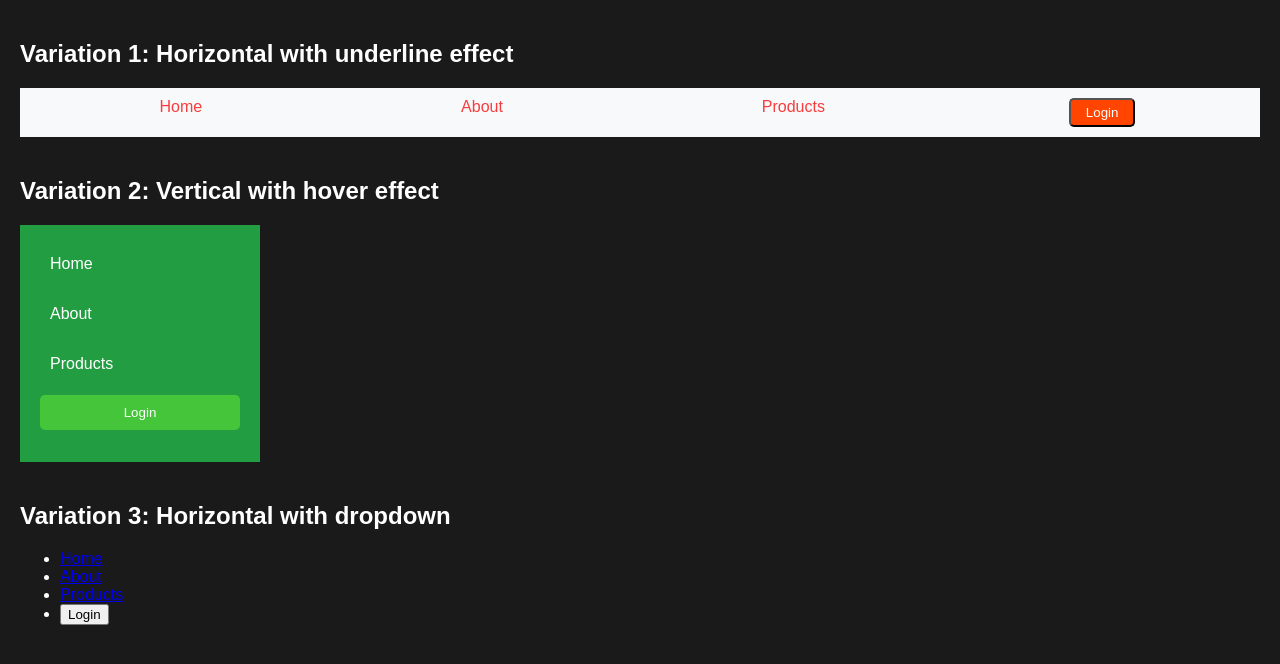
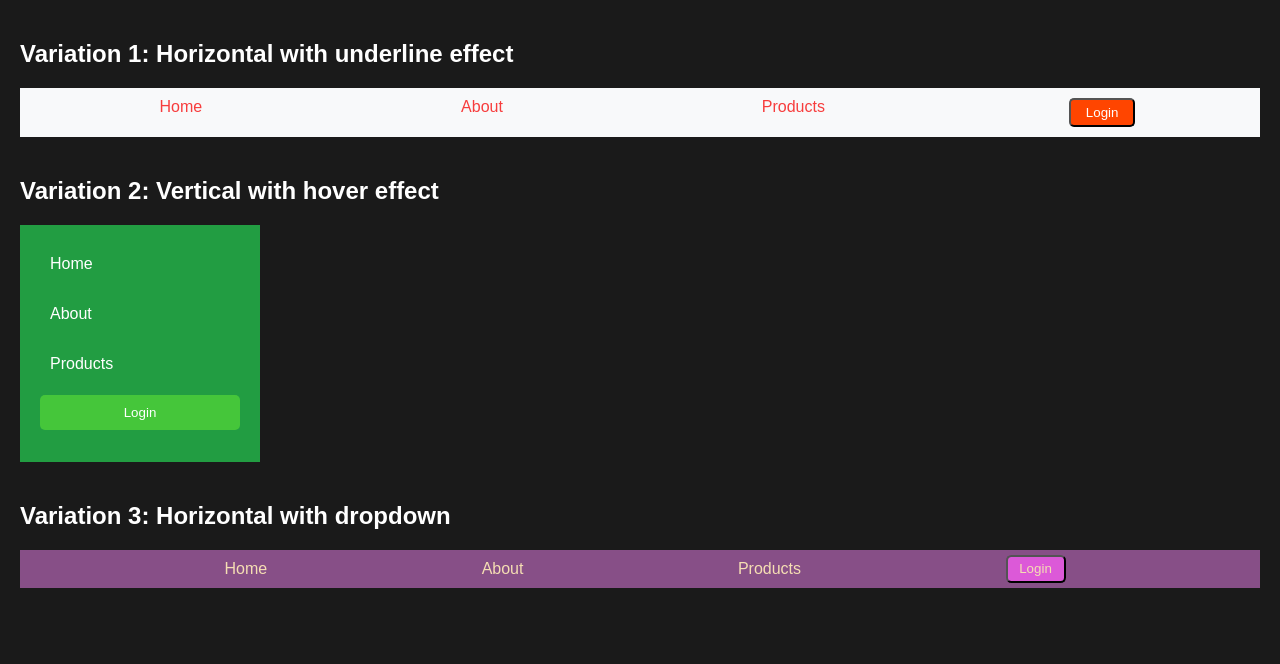
Before and after one commit to Rajhebballi/Char-or-code, a plain HTML site: page Basics/css/02_navbar.html in a window 1280 px wide. Drawn offline with Linux system fonts and the light colour scheme.

Commit message:
Ok edited

```diff
--- a/Basics/css/02_navbar.html
+++ b/Basics/css/02_navbar.html
@@ -99,6 +99,47 @@
       .nav2 .login_btn:hover {
         background-color: #0ee20a;
       }
+      .nav3 {
+        background-color: #e47ce48a;
+      }
+      .nav3 ul {
+        list-style-type: none;
+        padding: 0;
+        margin: 0;
+        display: flex;
+        justify-content: space-evenly;
+        align-items: center;
+      }
+      .nav3 a {
+        text-decoration: none;
+        color: wheat;
+        padding: 10px;
+        display: block;
+      }
+      .nav3 .dropdown-content {
+        /* background-color: #fff; */
+        display: none;
+      }
+      .nav3 .dropdown-content a:hover {
+        background-color: #6810ac;
+      }
+
+      .nav3 .dropdown:hover .dropdown-content {
+        display: block;
+        position: absolute;
+        background-color: #e47ce48a;
+        min-width: 10px;
+      }
+      .nav3 .login-btn {
+        background-color: #dc59d8;
+        color: wheat;
+        padding: 4.5px;
+        border-radius: 5.5px;
+        width: 60px;
+      }
+      .nav3 .login-btn:hover {
+        background-color: #bb13ee;
+      }
     </style>
   </head>
   <body>
@@ -128,10 +169,17 @@
       <h2>Variation 3: Horizontal with dropdown</h2>
       <nav class="nav3">
         <ul>
-          <li><a href="Home">Home</a></li>
-          <li><a href="About">About</a></li>
-          <li><a href="Products">Products</a></li>
-          <li><button class="Login_btn">Login</button></li>
+          <li><a href="#">Home</a></li>
+          <li class="dropdown">
+            <a href="#">About</a>
+            <div class="dropdown-content">
+              <a href="#">Our story</a>
+              <a href="#">Team</a>
+              <a href="#">contact</a>
+            </div>
+          </li>
+          <li><a href="#">Products</a></li>
+          <li><button class="login-btn">Login</button></li>
         </ul>
       </nav>
     </div>
```
